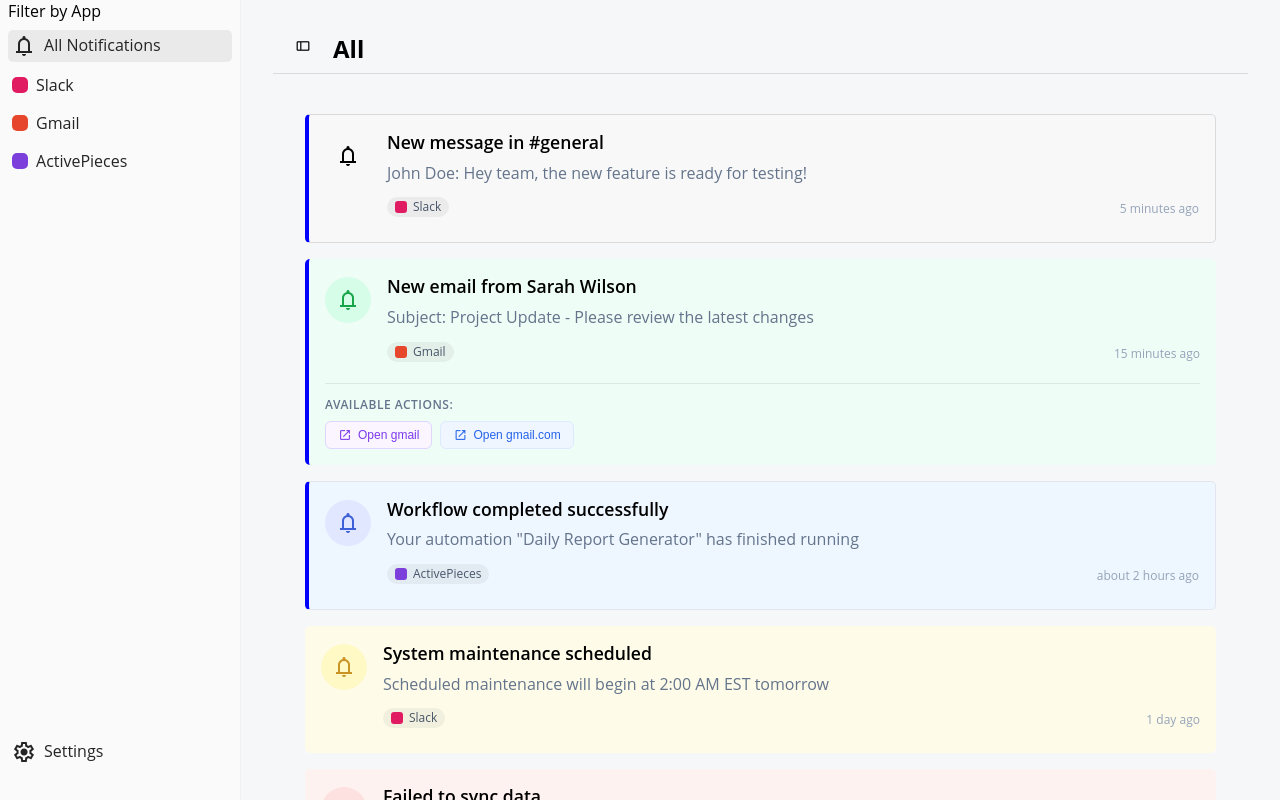
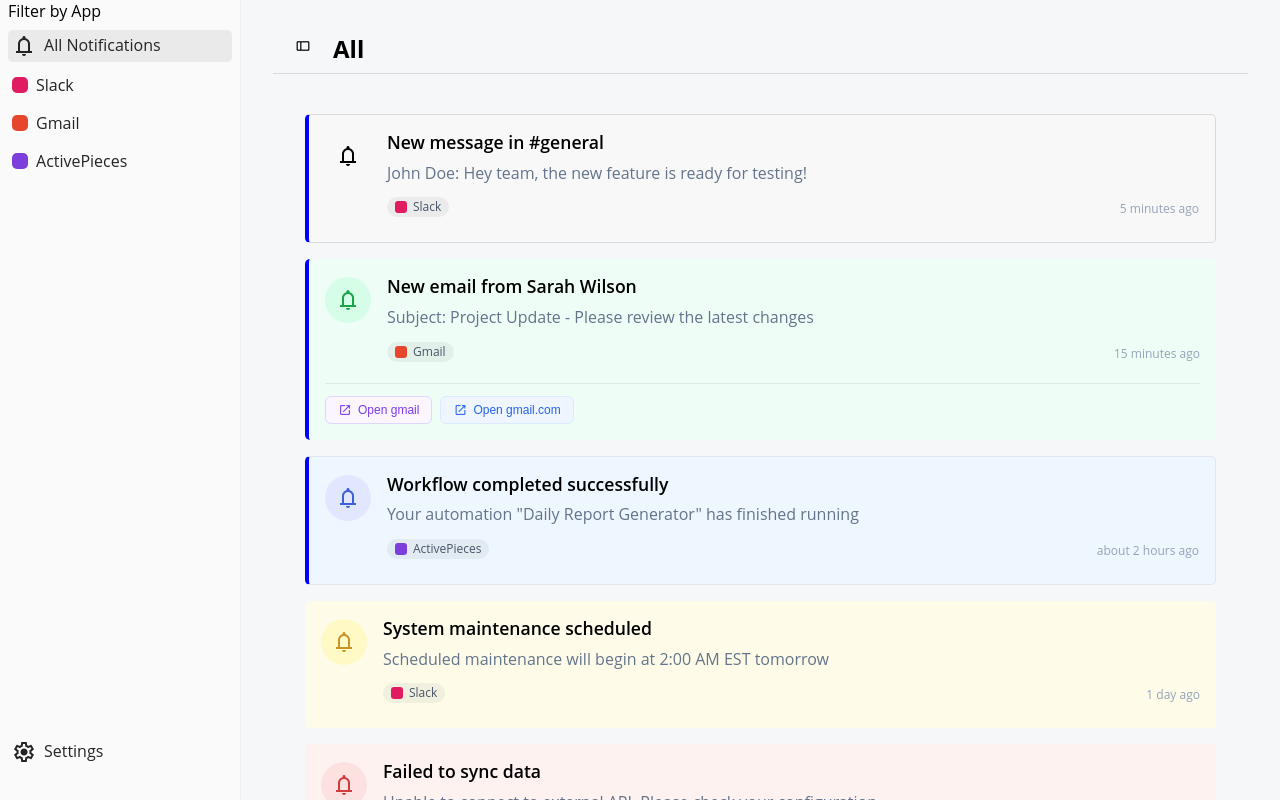
Before and after one commit to pascalwilbrink/notiview, an Angular app: page / in a window 1280 px wide. Built offline with nearby package versions, Linux system fonts and the light colour scheme.

Commit message:
Remove 'Available Actions' header from notification card

```diff
--- a/src/app/notification/components/notification/notification.component.html
+++ b/src/app/notification/components/notification/notification.component.html
@@ -20,7 +20,6 @@
         </div>
     </div>
     <div class="notification__actions" *ngIf="notification().actions?.length">
-        <div class="actions-label">Available Actions:</div>
         <div class="actions-list">
             <button
                 *ngFor="let action of notification().actions"
```
